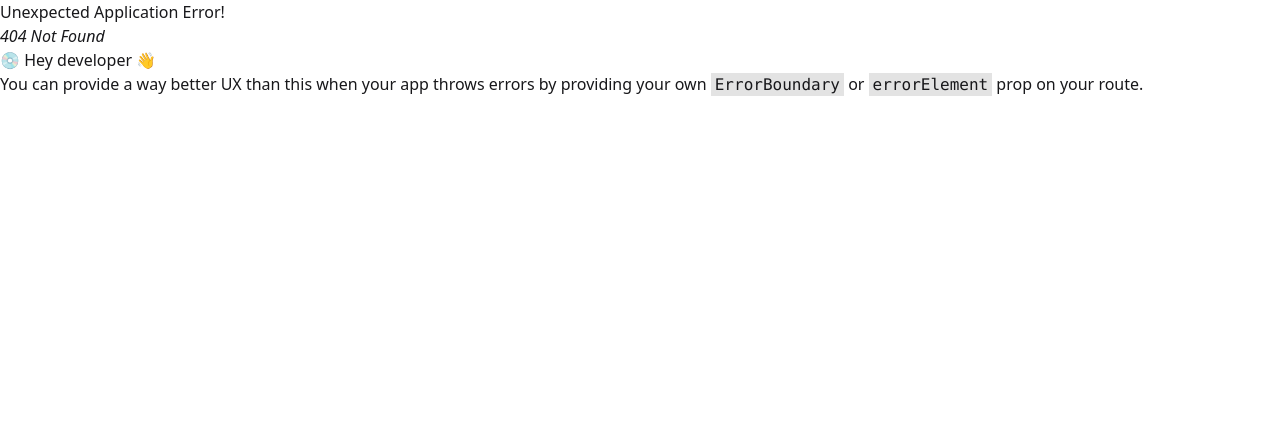
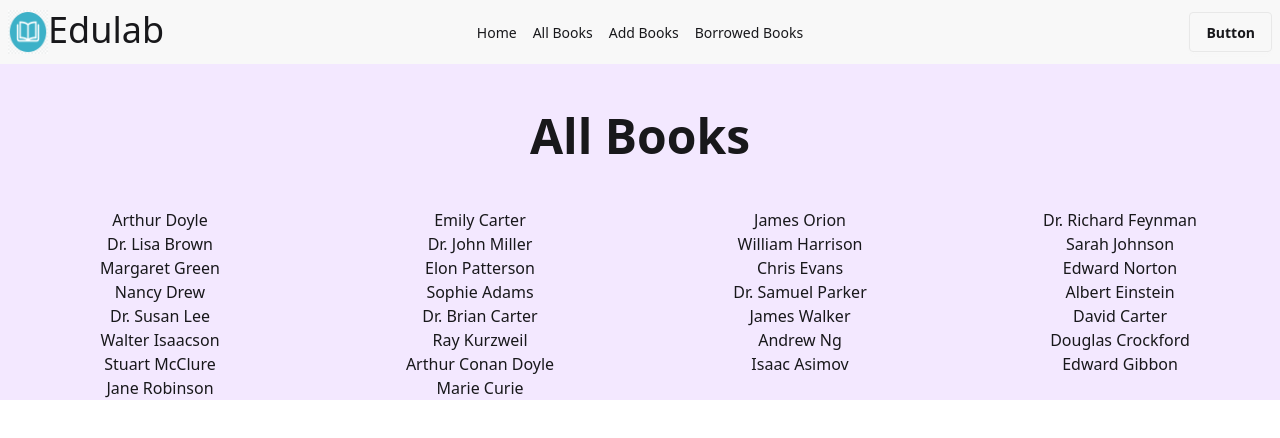
Before and after one commit to Mehedi86/assignment-eleven, a React (Vite) app: page /allBooks in a window 1280 px wide. Before the commit this address had no page. Shown: the top 438 px of the page. Built offline with nearby package versions, Linux system fonts and the light colour scheme.

Commit message:
added: all books section

```diff
--- /dev/null
+++ b/src/components/BookCard.jsx
@@ -0,0 +1,12 @@
+import React from 'react';
+
+const BookCard = ({book}) => {
+    const {author, category, image, name, quantity, rating} = book;
+    return (
+        <div className='flex justify-center'>
+            <h2>{author}</h2>
+        </div>
+    );
+};
+
+export default BookCard;
--- a/src/components/Categories.jsx
+++ b/src/components/Categories.jsx
@@ -53,13 +53,15 @@ const Categories = () => {
         <div className='bg-[#F3E8FF] py-12 my-12'>
             <h2 className='text-5xl text-center font-bold my-12 pb-12'>Categories</h2>
             <div className='container px-2 md:px-2 mx-auto md:grid grid-cols-4 gap-12'>
-                {categories.map(category => <Link key={category.id}>
-                    <div className="card my-4 md:my-0 bg-base-100 shadow-sm hover:scale-105 transition duration-500 cursor-pointer text-center">
+                {categories.map(category =>
+                    <div key={category.id} className="card my-4 md:my-0 bg-base-100 shadow-sm  text-center">
                         <div className="card-body text-center">
-                            <h2 className="text-2xl">{category.name}</h2>
+                            <div className='bg-[#134E4A] py-1'>
+                                <Link className="text-2xl text-white">{category.name}</Link>
+                            </div>
                             <p>{category.about}</p>
                             <div className='flex flex-col mx-auto'>
-                                {category.subcategories.map(subcategory => <Link className='btn w-60'>{subcategory.name}</Link>)}
+                                {(category.subcategories).map(subcategory => <Link key={subcategory.id} className='btn w-60'>{subcategory.name}</Link>)}
                             </div>
                         </div>
                         <figure>
@@ -69,7 +71,6 @@ const Categories = () => {
                                 alt="Shoes" />
                         </figure>
                     </div>
-                </Link>
                 )}
             </div>
         </div>
--- a/src/components/Navbar.jsx
+++ b/src/components/Navbar.jsx
@@ -5,7 +5,7 @@ const Navbar = () => {
     const navItems =
         <>
             <NavLink>Home</NavLink>
-            <NavLink>All Books</NavLink>
+            <NavLink to='/allBooks'>All Books</NavLink>
             <NavLink>Add Books</NavLink>
             <NavLink>Borrowed Books</NavLink>
         </>
--- /dev/null
+++ b/src/pages/AllBooks.jsx
@@ -0,0 +1,19 @@
+import React, { useState } from 'react';
+import { useLoaderData } from 'react-router-dom';
+import BookCard from '../components/BookCard';
+
+const AllBooks = () => {
+    const loadedAllBooks = useLoaderData();
+    const [books, setBooks] = useState(loadedAllBooks);
+    console.log(books)
+    return (
+        <div className='bg-[#F3E8FF]'>
+            <h2 className='text-5xl text-center font-bold p-12'>All Books</h2>
+            <div className='container mx-auto grid grid-cols-4'>
+                {books.map(book => <BookCard key={book.id} book={book} />)}
+            </div>
+        </div>
+    );
+};
+
+export default AllBooks;
--- a/src/route/Router.jsx
+++ b/src/route/Router.jsx
@@ -1,6 +1,7 @@
 import { createBrowserRouter } from "react-router-dom";
 import MainLayout from "../layout/MainLayout";
 import Home from "../pages/Home";
+import AllBooks from "../pages/AllBooks";
 
 const router = createBrowserRouter([
     {
@@ -10,6 +11,11 @@ const router = createBrowserRouter([
             {
                 path: '/',
                 element: <Home/>
+            },
+            {
+                path: '/allBooks',
+                element: <AllBooks/>,
+                loader: ()=> fetch('../books.json')
             }
         ]
     }
```
